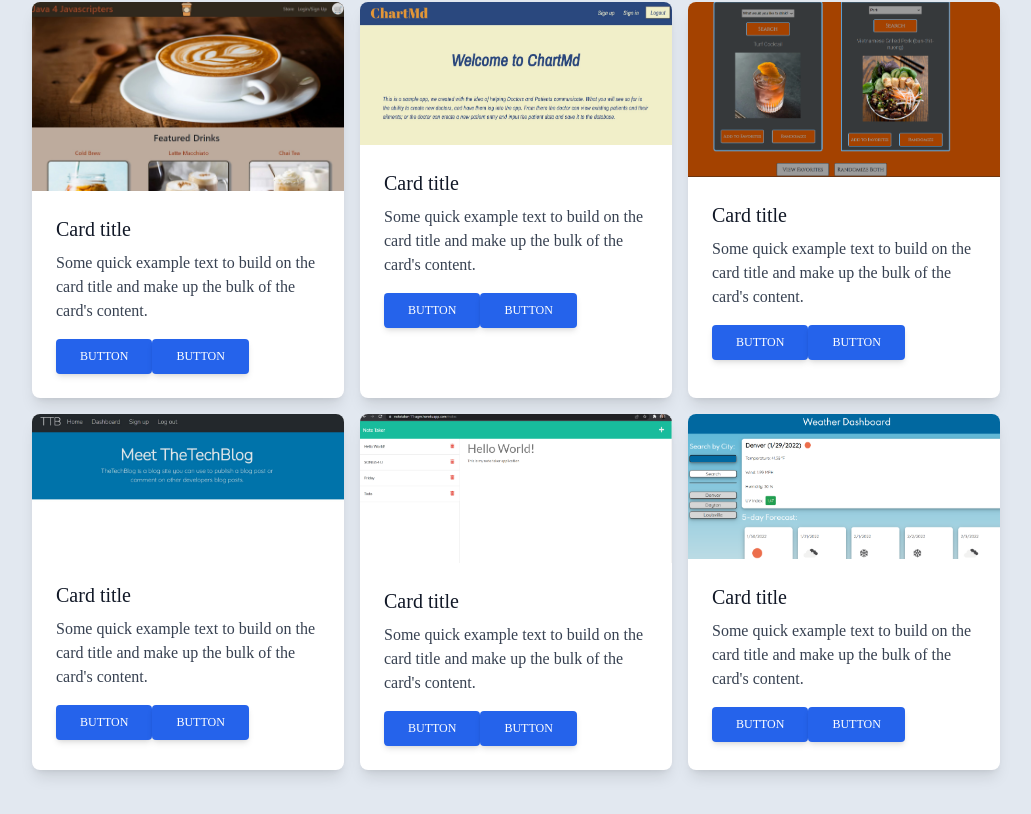
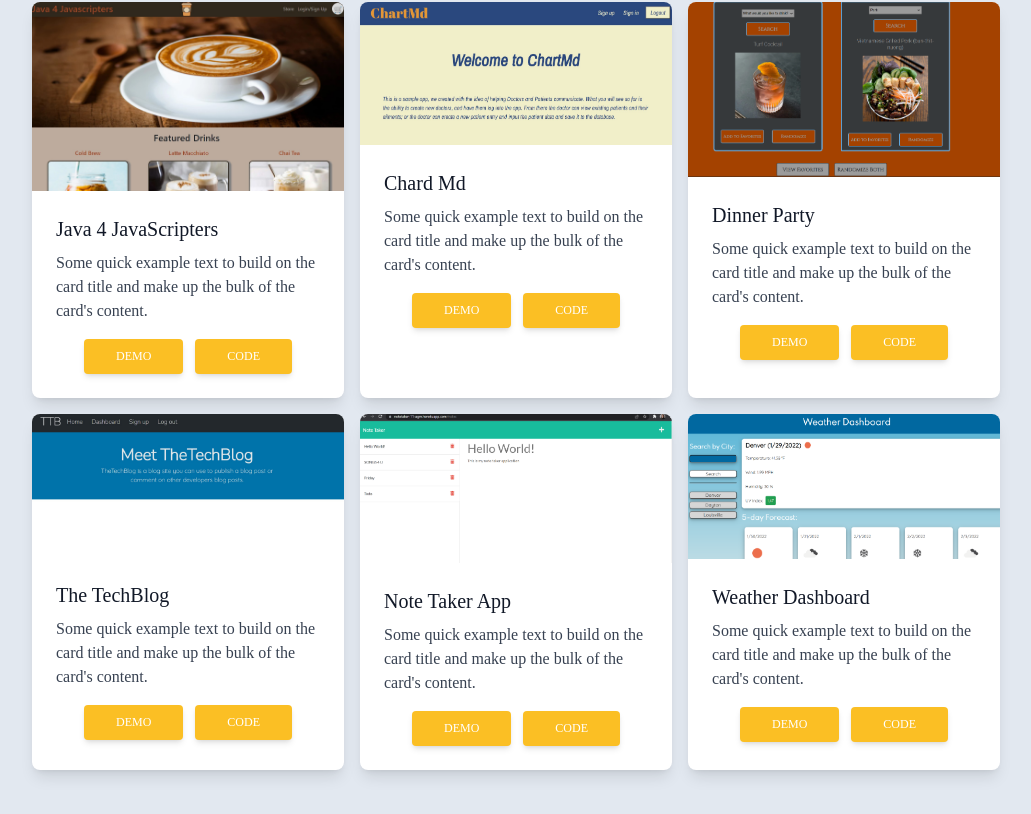
Before and after one commit to agmorrow/professional-portfolio, a React (Create React App) app: page / in a window 1280 px wide. Shown: the part 2486-3300 px from the top of the page, without its empty margins (124-1155 px from the left). Built offline with nearby package versions, Linux system fonts and the light colour scheme.

Commit message:
buttons on cards

```diff
--- a/src/components/Work.jsx
+++ b/src/components/Work.jsx
@@ -16,130 +16,114 @@ const Work = () => {
         </div>
         {/* Container */}
         < div className='grid sm:grid-cols-2 md:grid-cols-3 gap-4'>
+
           {/* Grid Item */}
-
-
-          <div class="flex justify-center">
-  <div class="rounded-lg shadow-lg bg-white max-w-sm">
-    <a href="#!">
-      <img class="rounded-t-lg" src={J4J} alt=""/>
-    </a>
-    <div class="p-6">
-      <h5 class="text-gray-900 text-xl font-medium mb-2">Card title</h5>
-      <p class="text-gray-700 text-base mb-4">
+          <div className="flex justify-center">
+            <div className="rounded-lg shadow-lg bg-white max-w-sm">
+                <img className="rounded-t-lg" src={J4J} alt="" />
+              <div className="p-6">
+                <h5 className="text-gray-900 text-xl font-medium mb-2">Java 4 JavaScripters</h5>
+                <p className="text-gray-700 text-base mb-4">
                   Some quick example text to build on the card title and make up the bulk of the card's
                   content.
                 </p>
-      <button type="button" class=" inline-block px-6 py-2.5 bg-blue-600 text-white font-medium text-xs leading-tight uppercase rounded shadow-md hover:bg-blue-700 hover:shadow-lg focus:bg-blue-700 focus:shadow-lg focus:outline-none focus:ring-0 active:bg-blue-800 active:shadow-lg transition duration-150 ease-in-out">Button</button>
-      <button type="button" class=" inline-block px-6 py-2.5 bg-blue-600 text-white font-medium text-xs leading-tight uppercase rounded shadow-md hover:bg-blue-700 hover:shadow-lg focus:bg-blue-700 focus:shadow-lg focus:outline-none focus:ring-0 active:bg-blue-800 active:shadow-lg transition duration-150 ease-in-out">Button</button>
+                <div className="flex justify-center space-x-3">
+                <button type="button" className=" inline-block px-8 py-2.5 bg-amber-400 text-white font-medium text-xs leading-tight uppercase rounded shadow-md hover:bg-amber-500 hover:shadow-lg focus:bg-amber-500 focus:shadow-lg focus:outline-none focus:ring-0 active:bg-amber-600 active:shadow-lg transition duration-150 ease-in-out">Demo</button>
+                <button type="button" className=" inline-block px-8 py-2.5 bg-amber-400 text-white font-medium text-xs leading-tight uppercase rounded shadow-md hover:bg-amber-500 hover:shadow-lg focus:bg-amber-500 focus:shadow-lg focus:outline-none focus:ring-0 active:bg-amber-600 active:shadow-lg transition duration-150 ease-in-out">Code</button>
                 </div>
-  </div>
-</div>
-
-
- {/* Grid Item */}
-
-
- <div class="flex justify-center">
-  <div class="rounded-lg shadow-lg bg-white max-w-sm">
-    <a href="#!">
-      <img class="rounded-t-lg" src={ChartMd} alt=""/>
-    </a>
-    <div class="p-6">
-      <h5 class="text-gray-900 text-xl font-medium mb-2">Card title</h5>
-      <p class="text-gray-700 text-base mb-4">
-        Some quick example text to build on the card title and make up the bulk of the card's
-        content.
-      </p>
-      <button type="button" class=" inline-block px-6 py-2.5 bg-blue-600 text-white font-medium text-xs leading-tight uppercase rounded shadow-md hover:bg-blue-700 hover:shadow-lg focus:bg-blue-700 focus:shadow-lg focus:outline-none focus:ring-0 active:bg-blue-800 active:shadow-lg transition duration-150 ease-in-out">Button</button>
-      <button type="button" class=" inline-block px-6 py-2.5 bg-blue-600 text-white font-medium text-xs leading-tight uppercase rounded shadow-md hover:bg-blue-700 hover:shadow-lg focus:bg-blue-700 focus:shadow-lg focus:outline-none focus:ring-0 active:bg-blue-800 active:shadow-lg transition duration-150 ease-in-out">Button</button>
-    </div>
-  </div>
-</div>
-
-
-     {/* Grid Item */}
-
-
-     <div class="flex justify-center">
-  <div class="rounded-lg shadow-lg bg-white max-w-sm">
-    <a href="#!">
-      <img class="rounded-t-lg" src={DinnerParty} alt=""/>
-    </a>
-    <div class="p-6">
-      <h5 class="text-gray-900 text-xl font-medium mb-2">Card title</h5>
-      <p class="text-gray-700 text-base mb-4">
-        Some quick example text to build on the card title and make up the bulk of the card's
-        content.
-      </p>
-      <button type="button" class=" inline-block px-6 py-2.5 bg-blue-600 text-white font-medium text-xs leading-tight uppercase rounded shadow-md hover:bg-blue-700 hover:shadow-lg focus:bg-blue-700 focus:shadow-lg focus:outline-none focus:ring-0 active:bg-blue-800 active:shadow-lg transition duration-150 ease-in-out">Button</button>
-      <button type="button" class=" inline-block px-6 py-2.5 bg-blue-600 text-white font-medium text-xs leading-tight uppercase rounded shadow-md hover:bg-blue-700 hover:shadow-lg focus:bg-blue-700 focus:shadow-lg focus:outline-none focus:ring-0 active:bg-blue-800 active:shadow-lg transition duration-150 ease-in-out">Button</button>
-    </div>
-  </div>
-</div>
-
-
-      {/* Grid Item */}
-
-
-      <div class="flex justify-center">
-  <div class="rounded-lg shadow-lg bg-white max-w-sm">
-    <a href="#!">
-      <img class="rounded-t-lg" src={TechBlog} alt=""/>
-    </a>
-    <div class="p-6">
-      <h5 class="text-gray-900 text-xl font-medium mb-2">Card title</h5>
-      <p class="text-gray-700 text-base mb-4">
-        Some quick example text to build on the card title and make up the bulk of the card's
-        content.
-      </p>
-      <button type="button" class=" inline-block px-6 py-2.5 bg-blue-600 text-white font-medium text-xs leading-tight uppercase rounded shadow-md hover:bg-blue-700 hover:shadow-lg focus:bg-blue-700 focus:shadow-lg focus:outline-none focus:ring-0 active:bg-blue-800 active:shadow-lg transition duration-150 ease-in-out">Button</button>
-      <button type="button" class=" inline-block px-6 py-2.5 bg-blue-600 text-white font-medium text-xs leading-tight uppercase rounded shadow-md hover:bg-blue-700 hover:shadow-lg focus:bg-blue-700 focus:shadow-lg focus:outline-none focus:ring-0 active:bg-blue-800 active:shadow-lg transition duration-150 ease-in-out">Button</button>
               </div>
             </div>
           </div>
 
           {/* Grid Item */}
-
-
- <div class="flex justify-center">
-  <div class="rounded-lg shadow-lg bg-white max-w-sm">
-    <a href="#!">
-      <img class="rounded-t-lg" src={NoteTaker} alt=""/>
-    </a>
-    <div class="p-6">
-      <h5 class="text-gray-900 text-xl font-medium mb-2">Card title</h5>
-      <p class="text-gray-700 text-base mb-4">
+          <div className="flex justify-center">
+            <div className="rounded-lg shadow-lg bg-white max-w-sm">
+                <img className="rounded-t-lg" src={ChartMd} alt="" />
+              <div className="p-6">
+                <h5 className="text-gray-900 text-xl font-medium mb-2">Chard Md</h5>
+                <p className="text-gray-700 text-base mb-4">
                   Some quick example text to build on the card title and make up the bulk of the card's
                   content.
                 </p>
-      <button type="button" class=" inline-block px-6 py-2.5 bg-blue-600 text-white font-medium text-xs leading-tight uppercase rounded shadow-md hover:bg-blue-700 hover:shadow-lg focus:bg-blue-700 focus:shadow-lg focus:outline-none focus:ring-0 active:bg-blue-800 active:shadow-lg transition duration-150 ease-in-out">Button</button>
-      <button type="button" class=" inline-block px-6 py-2.5 bg-blue-600 text-white font-medium text-xs leading-tight uppercase rounded shadow-md hover:bg-blue-700 hover:shadow-lg focus:bg-blue-700 focus:shadow-lg focus:outline-none focus:ring-0 active:bg-blue-800 active:shadow-lg transition duration-150 ease-in-out">Button</button>
+                <div className="flex justify-center space-x-3">
+                <button type="button" className=" inline-block px-8 py-2.5 bg-amber-400 text-white font-medium text-xs leading-tight uppercase rounded shadow-md hover:bg-amber-500 hover:shadow-lg focus:bg-amber-500 focus:shadow-lg focus:outline-none focus:ring-0 active:bg-amber-600 active:shadow-lg transition duration-150 ease-in-out">Demo</button>
+                <button type="button" className=" inline-block px-8 py-2.5 bg-amber-400 text-white font-medium text-xs leading-tight uppercase rounded shadow-md hover:bg-amber-500 hover:shadow-lg focus:bg-amber-500 focus:shadow-lg focus:outline-none focus:ring-0 active:bg-amber-600 active:shadow-lg transition duration-150 ease-in-out">Code</button>
+                </div>
               </div>
             </div>
           </div>
 
           {/* Grid Item */}
-
-
- <div class="flex justify-center">
-  <div class="rounded-lg shadow-lg bg-white max-w-sm">
-    <a href="#!">
-      <img class="rounded-t-lg" src={Weather} alt=""/>
-    </a>
-    <div class="p-6">
-      <h5 class="text-gray-900 text-xl font-medium mb-2">Card title</h5>
-      <p class="text-gray-700 text-base mb-4">
+          <div className="flex justify-center">
+            <div className="rounded-lg shadow-lg bg-white max-w-sm">
+                <img className="rounded-t-lg" src={DinnerParty} alt="" />
+              <div className="p-6">
+                <h5 className="text-gray-900 text-xl font-medium mb-2">Dinner Party</h5>
+                <p className="text-gray-700 text-base mb-4">
                   Some quick example text to build on the card title and make up the bulk of the card's
                   content.
                 </p>
-      <button type="button" class=" inline-block px-6 py-2.5 bg-blue-600 text-white font-medium text-xs leading-tight uppercase rounded shadow-md hover:bg-blue-700 hover:shadow-lg focus:bg-blue-700 focus:shadow-lg focus:outline-none focus:ring-0 active:bg-blue-800 active:shadow-lg transition duration-150 ease-in-out">Button</button>
-      <button type="button" class=" inline-block px-6 py-2.5 bg-blue-600 text-white font-medium text-xs leading-tight uppercase rounded shadow-md hover:bg-blue-700 hover:shadow-lg focus:bg-blue-700 focus:shadow-lg focus:outline-none focus:ring-0 active:bg-blue-800 active:shadow-lg transition duration-150 ease-in-out">Button</button>
+                <div className="flex justify-center space-x-3">
+                <button type="button" className=" inline-block px-8 py-2.5 bg-amber-400 text-white font-medium text-xs leading-tight uppercase rounded shadow-md hover:bg-amber-500 hover:shadow-lg focus:bg-amber-500 focus:shadow-lg focus:outline-none focus:ring-0 active:bg-amber-600 active:shadow-lg transition duration-150 ease-in-out">Demo</button>
+                <button type="button" className=" inline-block px-8 py-2.5 bg-amber-400 text-white font-medium text-xs leading-tight uppercase rounded shadow-md hover:bg-amber-500 hover:shadow-lg focus:bg-amber-500 focus:shadow-lg focus:outline-none focus:ring-0 active:bg-amber-600 active:shadow-lg transition duration-150 ease-in-out">Code</button>
+                </div>
               </div>
             </div>
           </div>
 
+          {/* Grid Item */}
+          <div className="flex justify-center">
+            <div className="rounded-lg shadow-lg bg-white max-w-sm">
+                <img className="rounded-t-lg" src={TechBlog} alt="" />
+              <div className="p-6">
+                <h5 className="text-gray-900 text-xl font-medium mb-2">The TechBlog</h5>
+                <p className="text-gray-700 text-base mb-4">
+                  Some quick example text to build on the card title and make up the bulk of the card's
+                  content.
+                </p>
+                <div className="flex justify-center space-x-3">
+                <button type="button" className=" inline-block px-8 py-2.5 bg-amber-400 text-white font-medium text-xs leading-tight uppercase rounded shadow-md hover:bg-amber-500 hover:shadow-lg focus:bg-amber-500 focus:shadow-lg focus:outline-none focus:ring-0 active:bg-amber-600 active:shadow-lg transition duration-150 ease-in-out">Demo</button>
+                <button type="button" className=" inline-block px-8 py-2.5 bg-amber-400 text-white font-medium text-xs leading-tight uppercase rounded shadow-md hover:bg-amber-500 hover:shadow-lg focus:bg-amber-500 focus:shadow-lg focus:outline-none focus:ring-0 active:bg-amber-600 active:shadow-lg transition duration-150 ease-in-out">Code</button>
+                </div>
+              </div>
+            </div>
+          </div>
 
+          {/* Grid Item */}
+          <div className="flex justify-center">
+            <div className="rounded-lg shadow-lg bg-white max-w-sm">
+                <img className="rounded-t-lg" src={NoteTaker} alt="" />
+              <div className="p-6">
+                <h5 className="text-gray-900 text-xl font-medium mb-2">Note Taker App</h5>
+                <p className="text-gray-700 text-base mb-4">
+                  Some quick example text to build on the card title and make up the bulk of the card's
+                  content.
+                </p>
+                <div className="flex justify-center space-x-3">
+                <button type="button" className=" inline-block px-8 py-2.5 bg-amber-400 text-white font-medium text-xs leading-tight uppercase rounded shadow-md hover:bg-amber-500 hover:shadow-lg focus:bg-amber-500 focus:shadow-lg focus:outline-none focus:ring-0 active:bg-amber-600 active:shadow-lg transition duration-150 ease-in-out">Demo</button>
+                <button type="button" className=" inline-block px-8 py-2.5 bg-amber-400 text-white font-medium text-xs leading-tight uppercase rounded shadow-md hover:bg-amber-500 hover:shadow-lg focus:bg-amber-500 focus:shadow-lg focus:outline-none focus:ring-0 active:bg-amber-600 active:shadow-lg transition duration-150 ease-in-out">Code</button>
+                </div>
+              </div>
+            </div>
+          </div>
+
+          {/* Grid Item */}
+          <div className="flex justify-center">
+            <div className="rounded-lg shadow-lg bg-white max-w-sm">
+                <img className="rounded-t-lg" src={Weather} alt="" />
+              <div className="p-6">
+                <h5 className="text-gray-900 text-xl font-medium mb-2">Weather Dashboard</h5>
+                <p className="text-gray-700 text-base mb-4">
+                  Some quick example text to build on the card title and make up the bulk of the card's
+                  content.
+                </p>
+                <div className="flex justify-center space-x-3">
+                <button type="button" className=" inline-block px-8 py-2.5 bg-amber-400 text-white font-medium text-xs leading-tight uppercase rounded shadow-md hover:bg-amber-500 hover:shadow-lg focus:bg-amber-500 focus:shadow-lg focus:outline-none focus:ring-0 active:bg-amber-600 active:shadow-lg transition duration-150 ease-in-out">Demo</button>
+                <button type="button" className=" inline-block px-8 py-2.5 bg-amber-400 text-white font-medium text-xs leading-tight uppercase rounded shadow-md hover:bg-amber-500 hover:shadow-lg focus:bg-amber-500 focus:shadow-lg focus:outline-none focus:ring-0 active:bg-amber-600 active:shadow-lg transition duration-150 ease-in-out">Code</button>
+                </div>
+              </div>
+            </div>
+          </div>
         </div>
       </div>
     </div>
```
Also changed, not shown: src/index.css (+0 -17 lines). Lines whose indentation alone changed are shown as unchanged.
